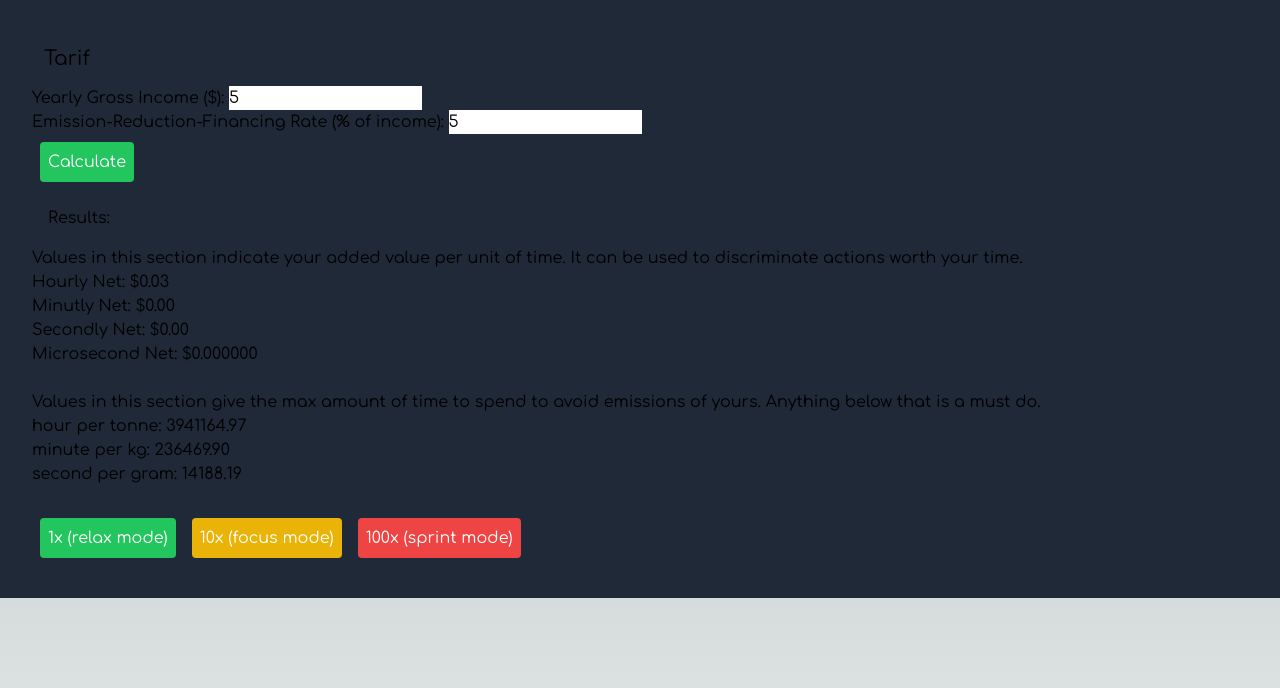
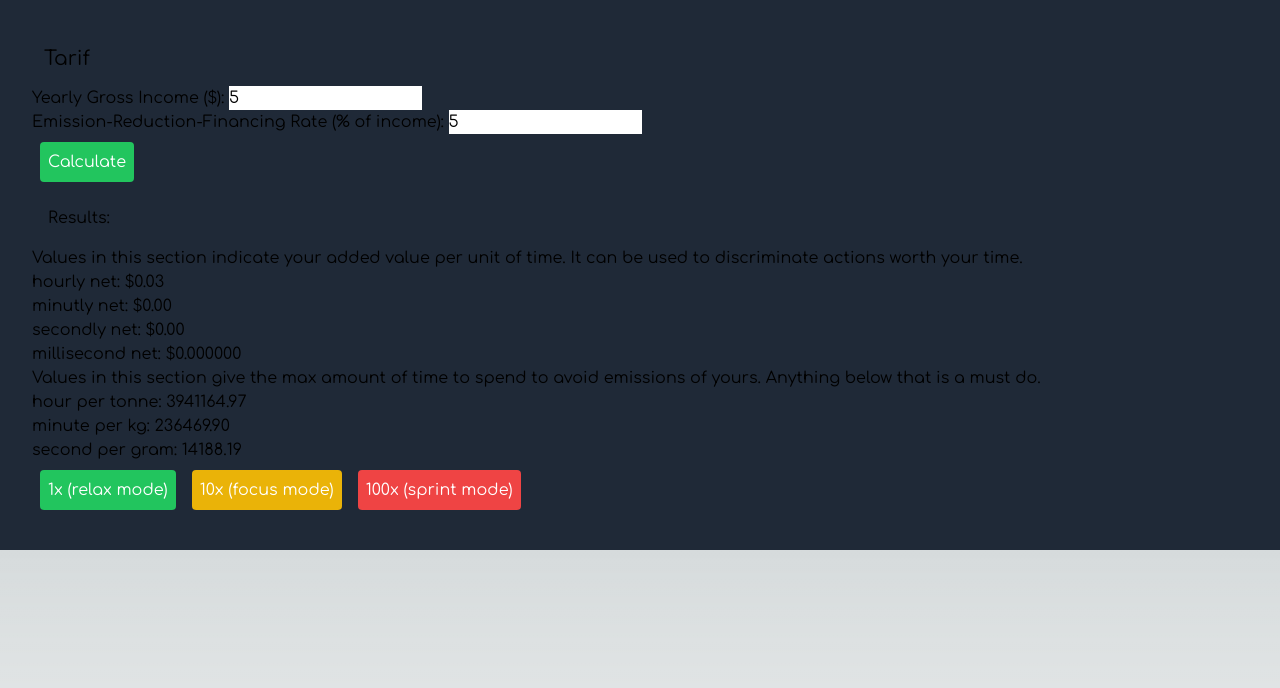
Before and after one commit to samuelnihoul/tarif, a Next.js app: page / in a window 1280 px wide. Both pictures are taken after typing "5", "5" into the empty fields and a click on the button "Calculate". Shown: the top 688 px of the page. Built offline with nearby package versions, Linux system fonts and the light colour scheme.

Commit message:
Update page.tsx ul, and ps

```diff
--- a/app/page.tsx
+++ b/app/page.tsx
@@ -64,16 +64,21 @@ const Calculator: React.FC = () => {
       {result && (
         <div>
           <h2 className="text-l p-2 m-2">Results:</h2>
-          Values in this section indicate your added value per unit of time. It can be used to discriminate actions worth your time.
-          <div>Hourly Net: ${result.hourlyNet.toFixed(2)}</div>
-          <div>Minutly Net: ${result.minutlyNet.toFixed(2)}</div>
-          <div>Secondly Net: ${result.secondlyNet.toFixed(2)}</div>
-          <div>Microsecond Net: ${result.microsecondNet.toFixed(6)}</div>
-          <br />
-          Values in this section give the max amount of time to spend to avoid emissions of yours. Anything below that is a must do.
-          <div>hour per tonne: {result.hourPerTonne.toFixed(2)}</div>
-          <div>minute per kg: {result.minutePerKg.toFixed(2)}</div>
-          <div>second per gram: {result.secondPerGram.toFixed(2)}</div><br />
+        <p>  Values in this section indicate your added value per unit of time. It can be used to discriminate actions worth your time.
+          </p>
+          <ul>
+          <li>hourly net: ${result.hourlyNet.toFixed(2)}</li>
+          <li>minutly net: ${result.minutlyNet.toFixed(2)}</li>
+          <li>secondly net: ${result.secondlyNet.toFixed(2)}</li>
+          <li>millisecond net: ${result.microsecondNet.toFixed(6)}</li>
+         </ul>
+         <p> Values in this section give the max amount of time to spend to avoid emissions of yours. Anything below that is a must do.
+          </p>
+           <ul>
+          <li>hour per tonne: {result.hourPerTonne.toFixed(2)}</li>
+          <li>minute per kg: {result.minutePerKg.toFixed(2)}</li>
+          <li>second per gram: {result.secondPerGram.toFixed(2)}</li>
+          </ul>
           <button onClick={() => calculate(1)} className="m-2 p-2 bg-green-500 text-white rounded">1x (relax mode)</button>
           <button onClick={() => calculate(10)} className="m-2 p-2 bg-yellow-500 text-white rounded">10x (focus mode)</button>
           <button onClick={() => calculate(100)} className="m-2 p-2 bg-red-500 text-white rounded">100x (sprint mode)
```
